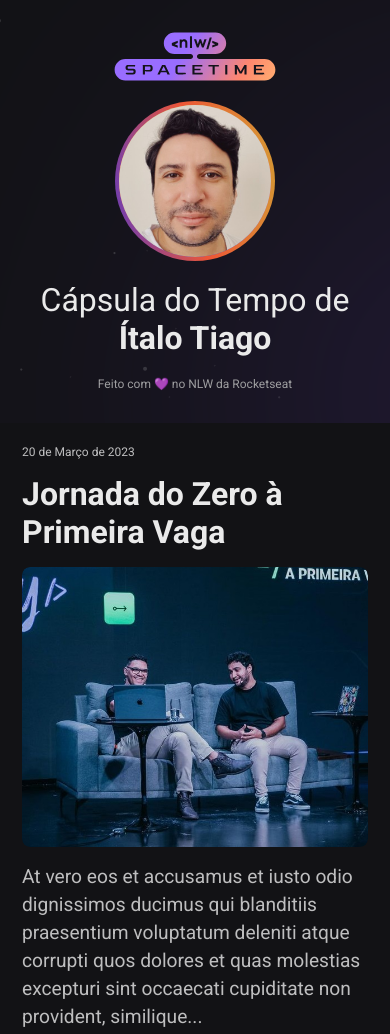
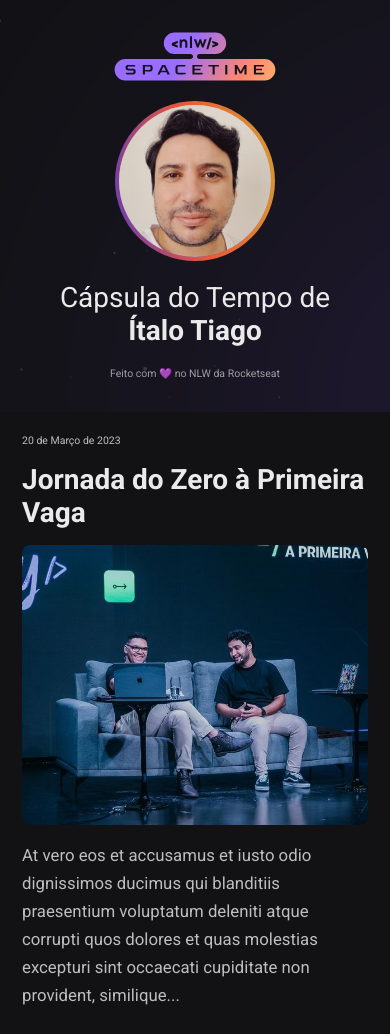
Before and after one commit to italotiagoes/nlw-spacetime, a plain HTML site: page index.html in a window 390 px wide. Shown: the top 1034 px of the page. Drawn offline with Linux system fonts and the light colour scheme.

Commit message:
Add correction CSS @media

```diff
--- a/style.css
+++ b/style.css
@@ -137,7 +137,7 @@ aside span {
 }
 
 @media (max-width: 768px) {
-  :motion-rotation: {
+  :root {
     font-size: 14px;
   }
 
```
